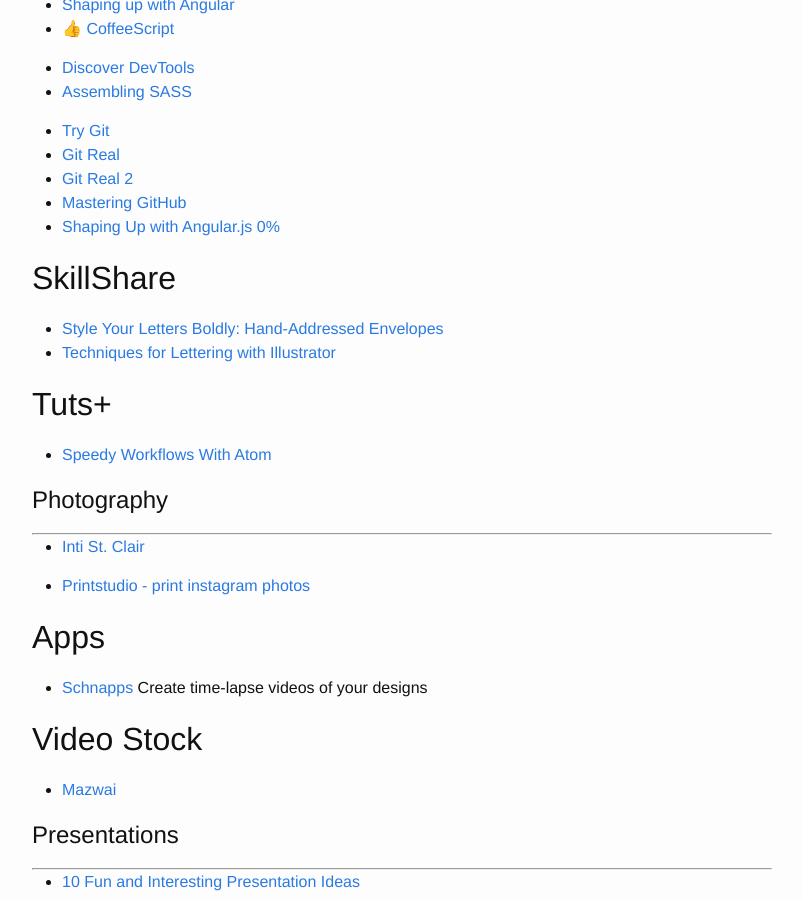
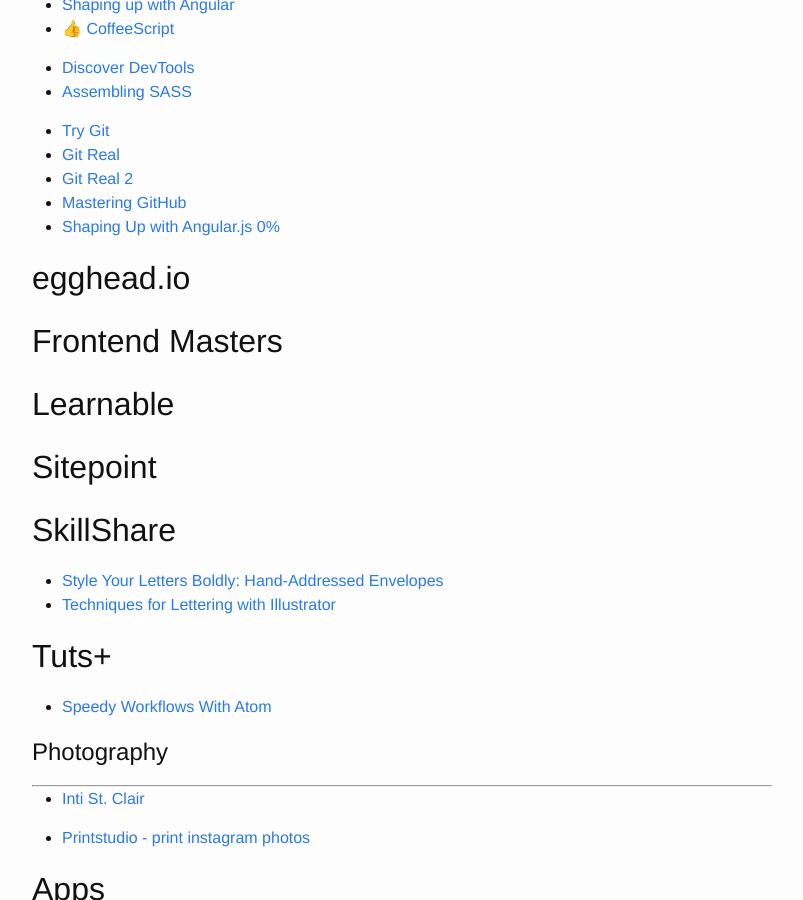
Before and after one commit to brownerd/brownerd.github.io, a Jekyll site: the page built from _posts/2014-10-06-reading-list-2014.md, in a window 1280 px wide and 900 px high, scrolled down 19171 px. Shown: the whole window, without its empty margins (238-1041 px from the left). Built offline with Jekyll 4.4.1, drawn with Linux system fonts in a browser that asks for light colours; emoji names are drawn with the system emoji font.

Commit message:
add online classes

```diff
--- a/_posts/2014-10-06-reading-list-2014.md
+++ b/_posts/2014-10-06-reading-list-2014.md
@@ -924,8 +924,13 @@ Event Capturing and Bubbling in JavaScript](http://www.kirupa.com/html5/event_ca
 - [Mastering GitHub](https://www.codeschool.com/courses/mastering-github)
 - [Shaping Up with Angular.js 0%](http://campus.codeschool.com/courses/shaping-up-with-angular-js/contents)
 
-
-
+## egghead.io
+
+## Frontend Masters
+
+## Learnable
+
+## Sitepoint
 
 
 
```
